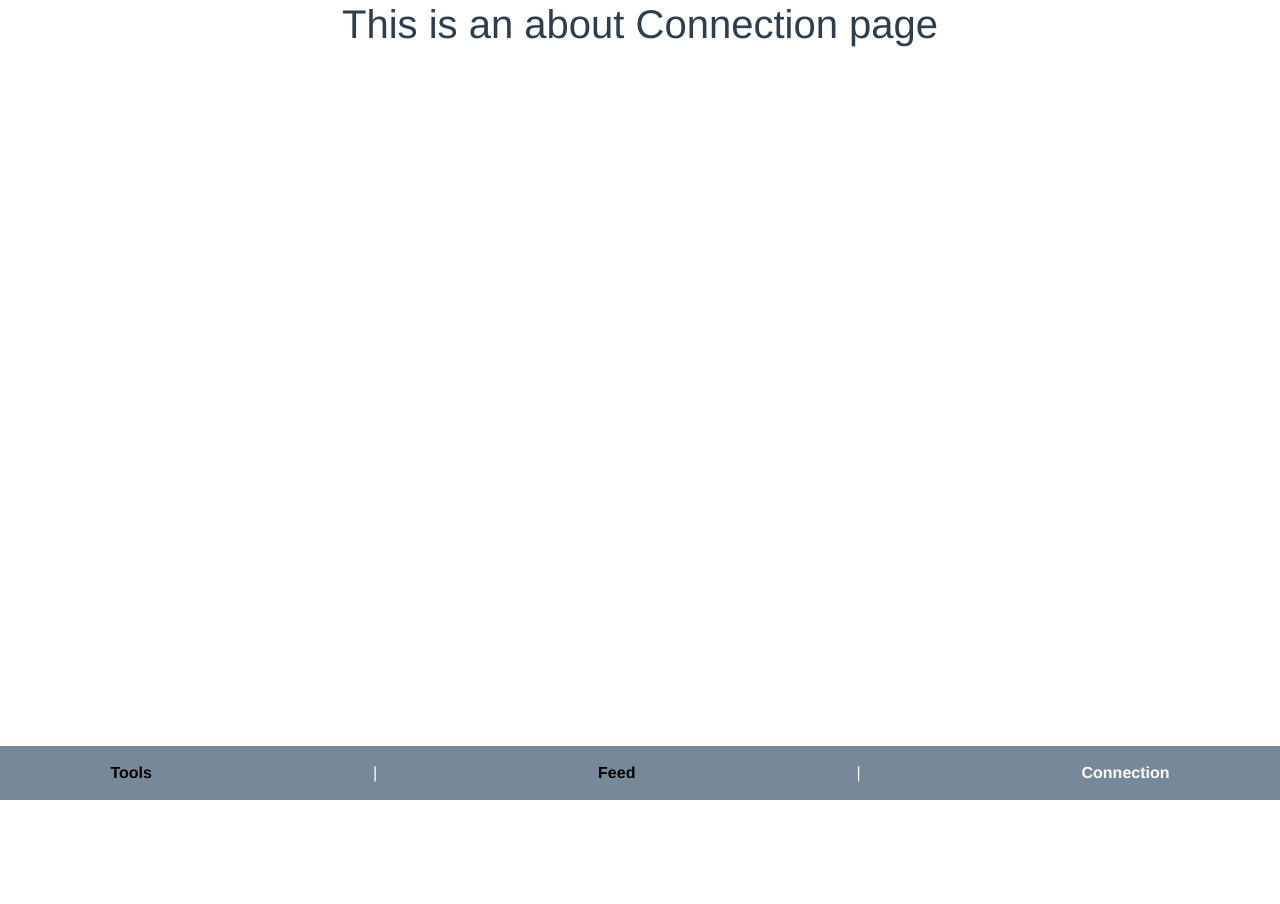
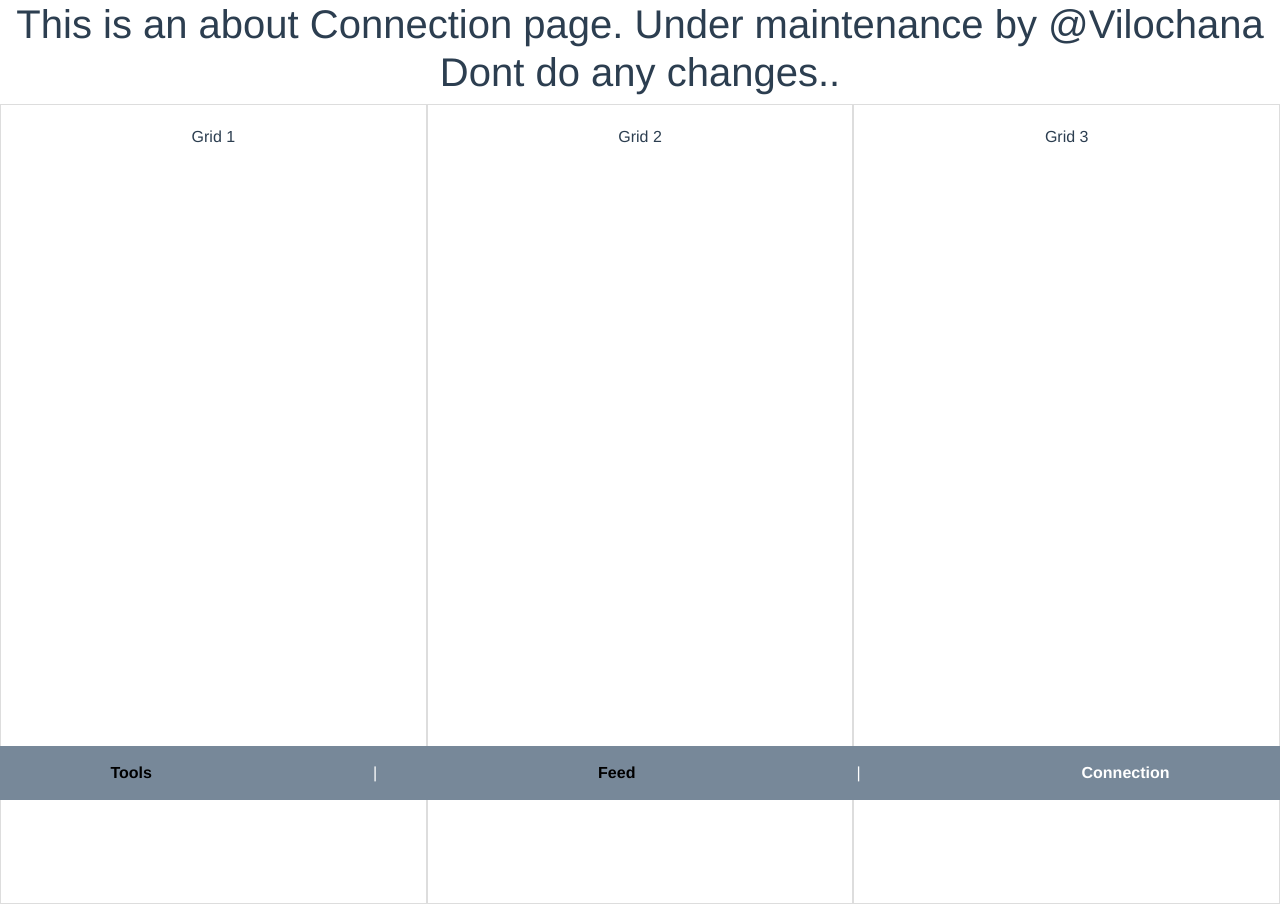
Before and after one commit to bhathiknk/socialmedia-webapp, a Vue app: page /connection in a window 1280 px wide. Before the commit the page ends 800 px from the top, so only its background shows below. Built offline with nearby package versions, Linux system fonts and the light colour scheme.

Commit message:
add grids to connection

```diff
--- a/src/views/Connection.vue
+++ b/src/views/Connection.vue
@@ -1,6 +1,19 @@
 <template>
     <div class="feed">
-        <h1>This is an about Connection page</h1>
+        <h1>This is an about Connection page. Under maintenance by @Vilochana Dont do any changes..</h1>
+
+
+
+  <div class="all-body">
+      <div class="grid-container">
+        <div class="grid-item">Grid 1</div>
+        <div class="grid-item">Grid 2</div>
+        <div class="grid-item">Grid 3</div>
+      </div>
+  </div>
+
+
+
     </div>
 </template>
 
@@ -14,3 +27,31 @@ export default {
     }
 }
 </script>
+
+
+
+<style>
+
+
+.all-body {
+  margin: 0;
+  padding: 0;
+  box-sizing: border-box;
+  display: flex;
+}
+
+.grid-container {
+  flex: 1;
+  display: flex;
+  justify-content: space-between;
+  height: 100vh; /* Adjust this if needed */
+}
+
+.grid-item {
+  flex: 1;
+  text-align: center;
+  padding: 20px;
+  border: 1px solid #ddd;
+}
+
+</style>
```
